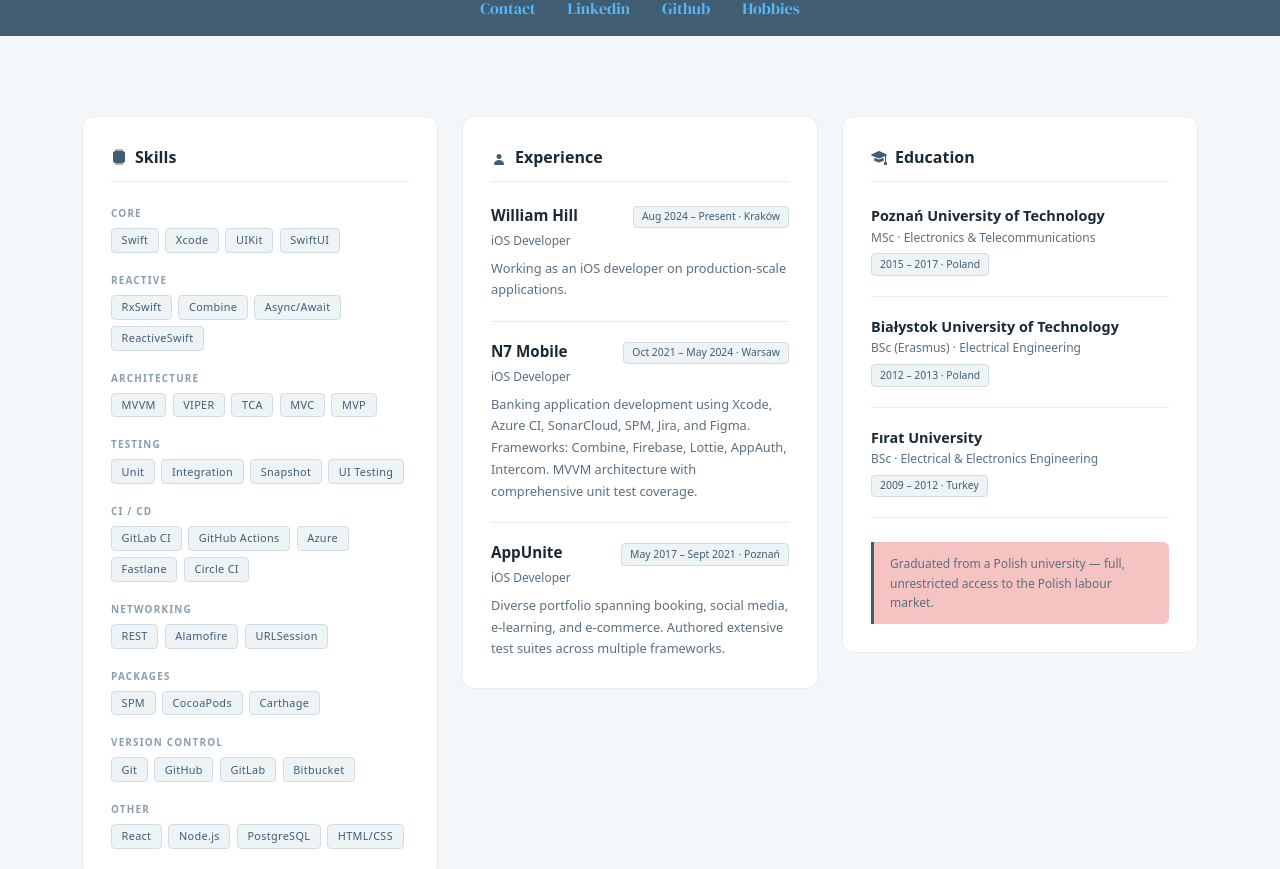
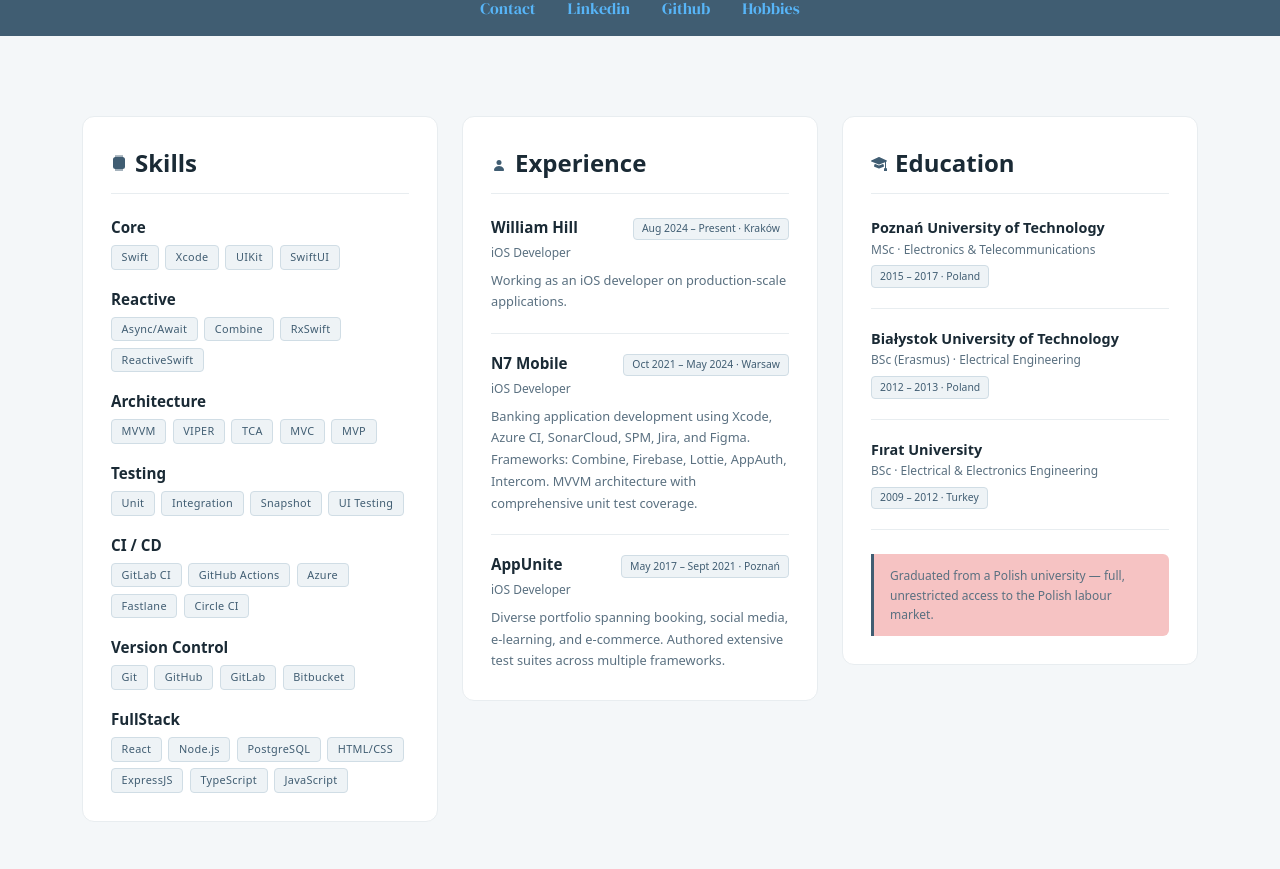
Before and after one commit to fatihkaganemre/personal-webiste, a React (Vite) app in the folder my-website/: page / in a window 1280 px wide. Shown: the part 574-1443 px from the top of the page. Built offline with nearby package versions, Linux system fonts and the light colour scheme.

Commit message:
Update styling a bit

```diff
--- a/my-website/src/components/features/Skills.css
+++ b/my-website/src/components/features/Skills.css
@@ -8,10 +8,9 @@
 }
 
 .skill-group-label {
-  font-size: 0.62rem;
+  font-size: 0.95rem;
   font-weight: 600;
-  letter-spacing: 0.12em;
-  text-transform: uppercase;
-  color: var(--ink-soft);
+  color: var(--ink);
+  line-height: 1.3;
   margin-bottom: 0.45rem;
 }
--- a/my-website/src/components/features/Skills.jsx
+++ b/my-website/src/components/features/Skills.jsx
@@ -3,14 +3,12 @@
 
 const skillGroups = [
   { label: "Core",            items: ["Swift", "Xcode", "UIKit", "SwiftUI"] },
-  { label: "Reactive",        items: ["RxSwift", "Combine", "Async/Await", "ReactiveSwift"] },
+  { label: "Reactive",        items: ["Async/Await", "Combine", "RxSwift", "ReactiveSwift"] },
   { label: "Architecture",    items: ["MVVM", "VIPER", "TCA", "MVC", "MVP"] },
   { label: "Testing",         items: ["Unit", "Integration", "Snapshot", "UI Testing"] },
   { label: "CI / CD",         items: ["GitLab CI", "GitHub Actions", "Azure", "Fastlane", "Circle CI"] },
-  { label: "Networking",      items: ["REST", "Alamofire", "URLSession"] },
-  { label: "Packages",        items: ["SPM", "CocoaPods", "Carthage"] },
   { label: "Version Control", items: ["Git", "GitHub", "GitLab", "Bitbucket"] },
-  { label: "Other",           items: ["React", "Node.js", "PostgreSQL", "HTML/CSS"] },
+  { label: "FullStack",       items: ["React", "Node.js", "PostgreSQL", "HTML/CSS", "ExpressJS", "TypeScript", "JavaScript"] },
 ];
 
 const SkillsIcon = () => (
--- a/my-website/src/components/features/features.css
+++ b/my-website/src/components/features/features.css
@@ -74,7 +74,7 @@
 
 /* ── Card section heading ── */
 .feature-card-title {
-  font-size: 1rem;
+  font-size: 1.5rem;
   font-weight: 600;
   color: var(--ink);
   margin-bottom: 1.5rem;
```
